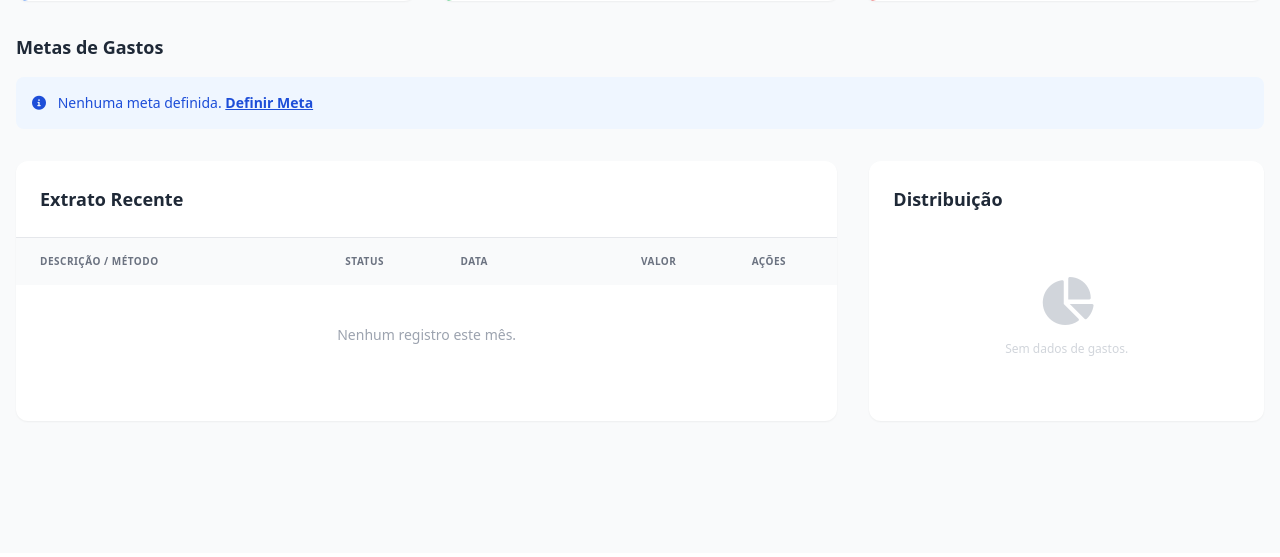
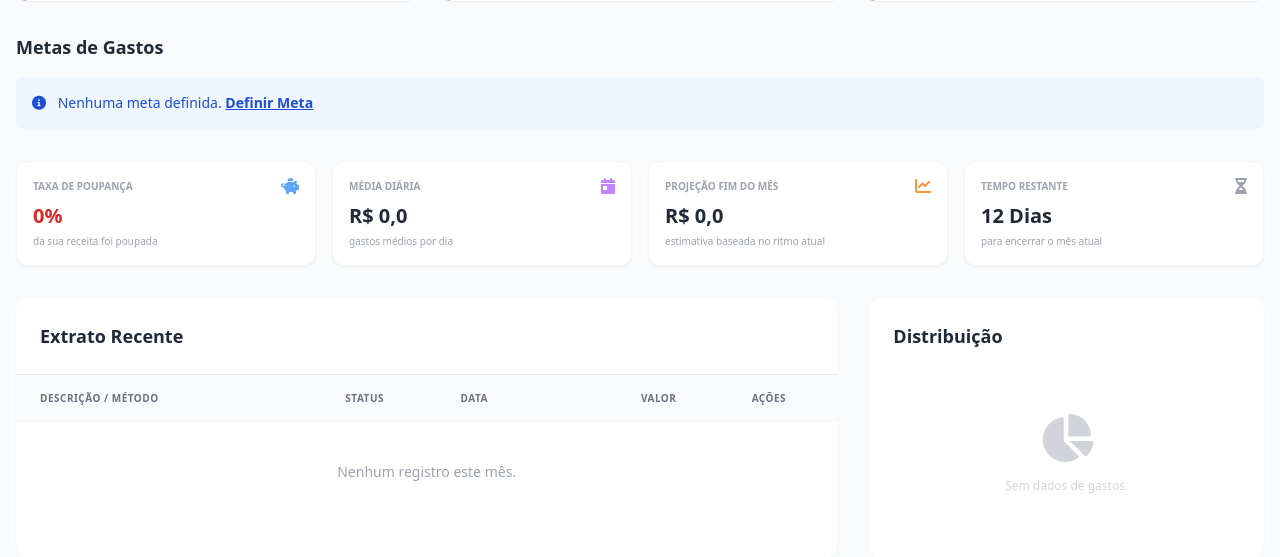
Before and after one commit to DataGusIT/FinTrack, a Django app: page / in a window 1280 px wide. Shown: the part 247-804 px from the top of the page. Before the commit the page ends 669 px from the top, so only its background shows below. Run offline with Django 5.2, Linux system fonts and the light colour scheme; the visitor is signed in with stand-in values (Sample User, id 1); data that the repository does not hold is empty; some libraries are stand-ins or nearby versions.

Commit message:
feat(dashboard): implementar indicadores analíticos (Taxa de Poupança, Média Diária e Projeção)

```diff
--- a/dashboard/templates/dashboard/index.html
+++ b/dashboard/templates/dashboard/index.html
@@ -66,6 +66,55 @@
             <i class="fas fa-info-circle mr-2"></i> Nenhuma meta definida. <a href="{% url 'expenses:budget_create' %}" class="underline font-bold">Definir Meta</a>
         </div>
         {% endfor %}
+    </div>
+</div>
+
+<div class="grid grid-cols-1 md:grid-cols-4 gap-4 mb-8">
+
+    <!-- Card Taxa de Poupança -->
+    <div class="bg-white p-4 rounded-xl shadow-sm border border-gray-100">
+        <div class="flex items-center justify-between mb-2">
+            <span class="text-[10px] font-bold text-gray-400 uppercase">Taxa de Poupança</span>
+            <i class="fas fa-piggy-bank text-blue-400"></i>
+        </div>
+        <div class="flex items-baseline">
+            <h4 class="text-xl font-bold {% if savings_rate > 20 %}text-green-600{% elif savings_rate > 0 %}text-blue-600{% else %}text-red-600{% endif %}">
+                {{ savings_rate }}%
+            </h4>
+        </div>
+        <p class="text-[10px] text-gray-400 mt-1">da sua receita foi poupada</p>
+    </div>
+
+    <!-- Card Média Diária -->
+    <div class="bg-white p-4 rounded-xl shadow-sm border border-gray-100">
+        <div class="flex items-center justify-between mb-2">
+            <span class="text-[10px] font-bold text-gray-400 uppercase">Média Diária</span>
+            <i class="fas fa-calendar-day text-purple-400"></i>
+        </div>
+        <h4 class="text-xl font-bold text-gray-800">R$ {{ daily_avg }}</h4>
+        <p class="text-[10px] text-gray-400 mt-1">gastos médios por dia</p>
+    </div>
+
+    <!-- Card Projeção -->
+    <div class="bg-white p-4 rounded-xl shadow-sm border border-gray-100">
+        <div class="flex items-center justify-between mb-2">
+            <span class="text-[10px] font-bold text-gray-400 uppercase">Projeção Fim do Mês</span>
+            <i class="fas fa-chart-line text-orange-400"></i>
+        </div>
+        <h4 class="text-xl font-bold {% if projection > total_income %}text-red-600{% else %}text-gray-800{% endif %}">
+            R$ {{ projection }}
+        </h4>
+        <p class="text-[10px] text-gray-400 mt-1">estimativa baseada no ritmo atual</p>
+    </div>
+
+    <!-- Card Dias Restantes -->
+    <div class="bg-white p-4 rounded-xl shadow-sm border border-gray-100">
+        <div class="flex items-center justify-between mb-2">
+            <span class="text-[10px] font-bold text-gray-400 uppercase">Tempo Restante</span>
+            <i class="fas fa-hourglass-half text-gray-400"></i>
+        </div>
+        <h4 class="text-xl font-bold text-gray-800">{{ days_left }} Dias</h4>
+        <p class="text-[10px] text-gray-400 mt-1">para encerrar o mês atual</p>
     </div>
 </div>
 
--- a/dashboard/views.py
+++ b/dashboard/views.py
@@ -2,12 +2,16 @@ from django.shortcuts import render
 from django.contrib.auth.decorators import login_required
 from expenses.models import Transaction, Category, Budget
 from django.db.models import Sum
-from datetime import datetime
+from datetime import datetime, date
+import calendar
 
 @login_required
 def index(request):
     # Obtém o mês e ano atual
     today = datetime.now()
+
+    last_day = calendar.monthrange(today.year, today.month)[1]
+    days_passed = today.day
 
     # Filtra transações do usuário no mês atual
     transactions = Transaction.objects.filter(
@@ -20,6 +24,26 @@ def index(request):
     total_income = transactions.filter(type='INCOME').aggregate(Sum('amount'))['amount__sum'] or 0
     total_expense = transactions.filter(type='EXPENSE').aggregate(Sum('amount'))['amount__sum'] or 0
     balance = total_income - total_expense
+
+    # --- NOVOS INDICADORES (KPIs) ---
+
+    # 1. Taxa de Poupança
+    savings_rate = 0
+    if total_income > 0:
+        savings_rate = ((total_income - total_expense) / total_income) * 100
+
+    # 2. Média Diária de Gastos
+    daily_avg = float(total_expense) / days_passed if days_passed > 0 else 0
+
+    # 3. Projeção de Gastos até o fim do mês
+    projection = daily_avg * last_day
+
+    # 4. Top 5 Maiores Gastos (Categorias)
+    top_categories = transactions.filter(type='EXPENSE').values(
+        'category__name', 'category__color'
+    ).annotate(
+        total=Sum('amount')
+    ).order_by('-total')[:5]
 
     # --- DADOS PARA OS GRÁFICOS ---
 
@@ -78,6 +102,11 @@ def index(request):
         'category_data': category_data,
         'budget_data': budget_data,
         'pending_expenses': pending_expenses,
+        'savings_rate': round(savings_rate, 1),
+        'daily_avg': round(daily_avg, 2),
+        'projection': round(projection, 2),
+        'top_categories': top_categories,
+        'days_left': last_day - days_passed,
     }
 
     return render(request, 'dashboard/index.html', context)
```
